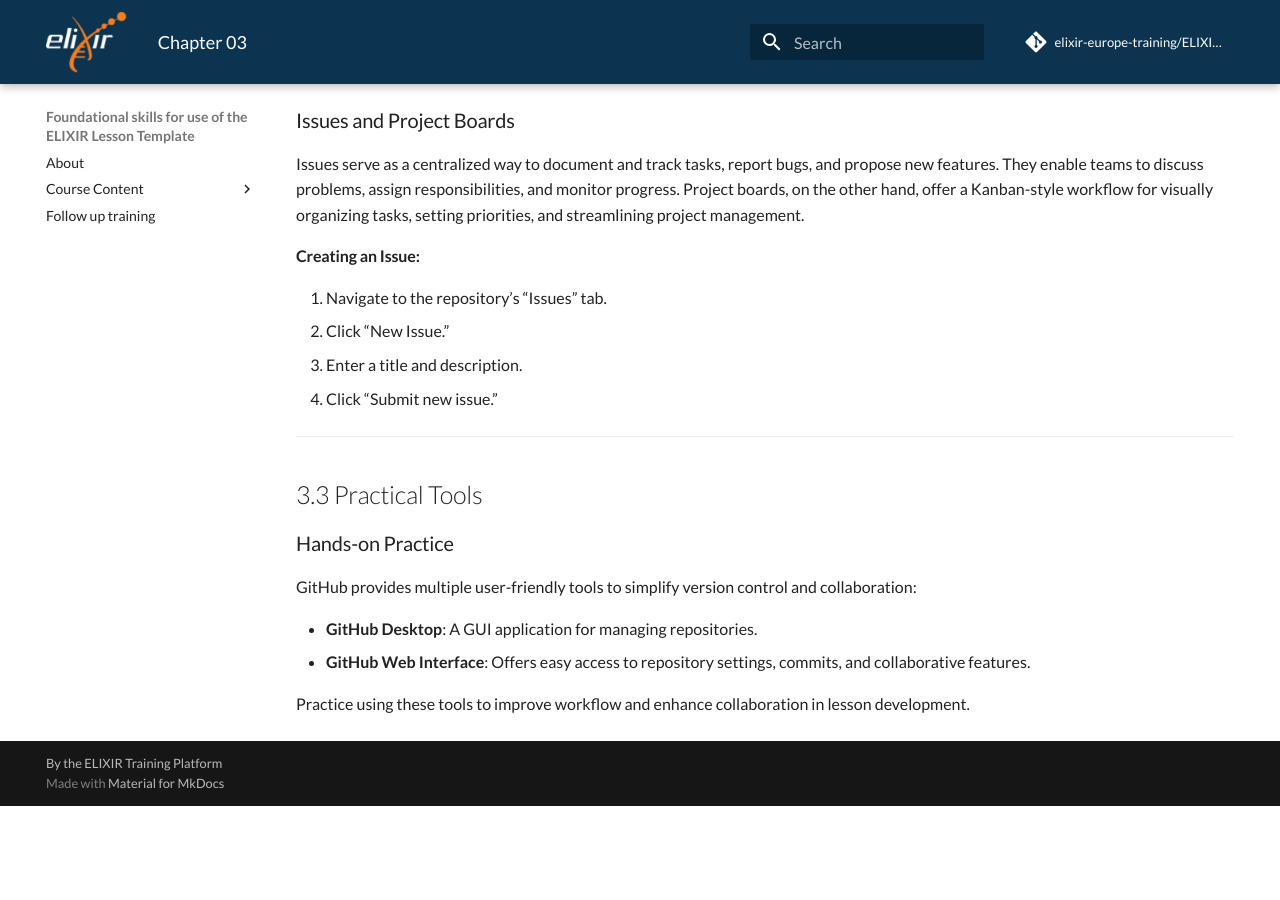
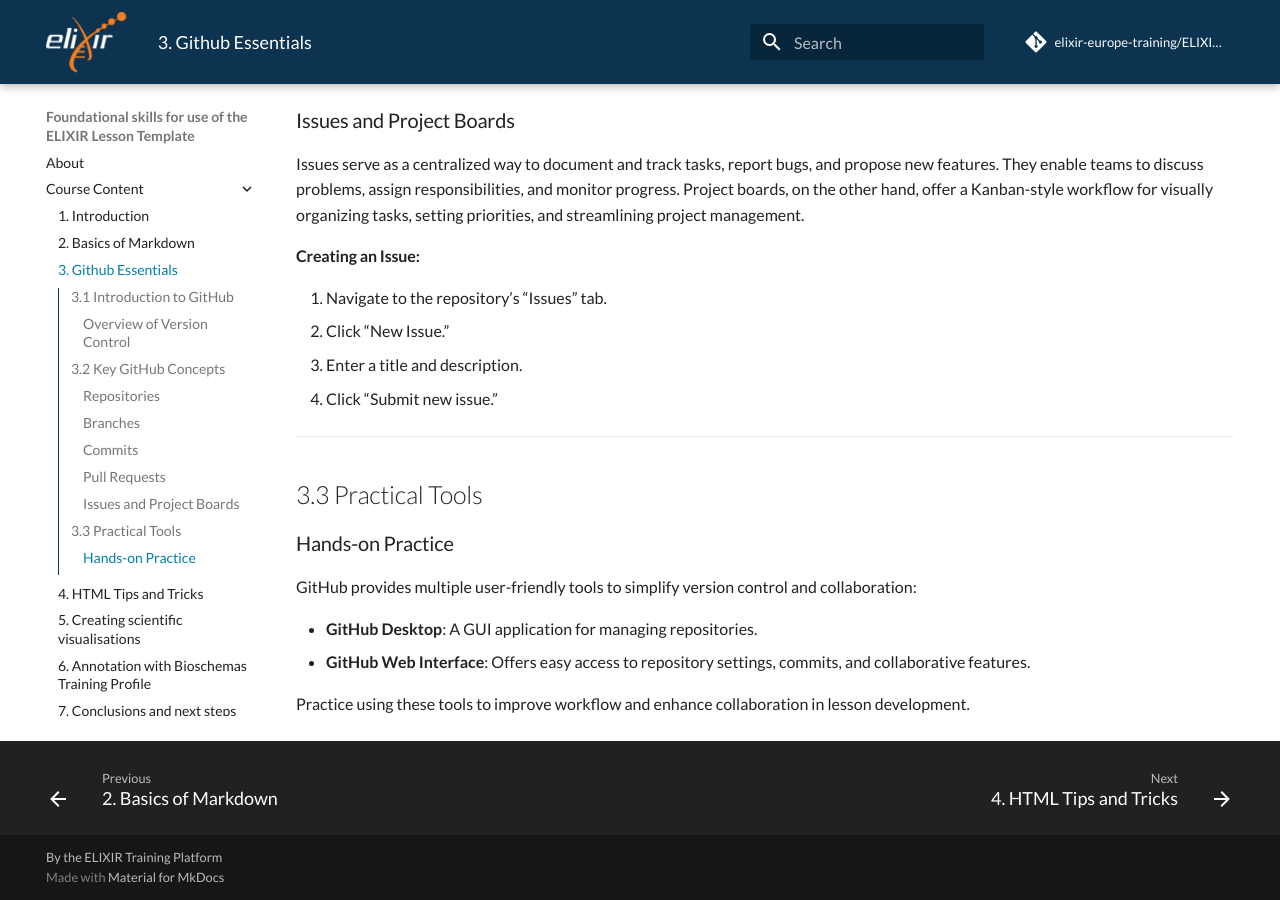
Before and after one commit to elixir-europe-training/ELIXIR-TrP-Fundations-LessonTemplate, an MkDocs documentation site: the page built from docs/chapters/chapter_03.md, in a window 1280 px wide and 900 px high, scrolled down 2080 px. Built offline with MkDocs 1.6.1 and Material for MkDocs 9.7.7, drawn with Linux system fonts in a browser that asks for light colours; comment, search, counter and statistics services are not loaded; before the commit the page ends 2886 px from its top, so only the background shows below that; some of the changed text lies outside the part shown.

Commit message:
Update mkdocs.yml

```diff
--- a/mkdocs.yml
+++ b/mkdocs.yml
@@ -3,8 +3,12 @@ nav:
     - About: index.md
     - Course Content:
       - "1. Introduction": chapters/chapter_01.md
-      - "2. Markdown": chapters/chapter_02.md
-      - "3. Github Essentials": chapters/chapter_02.md
+      - "2. Basics of Markdown": chapters/chapter_02.md
+      - "3. Github Essentials": chapters/chapter_03.md
+      - "4. HTML Tips and Tricks": chapters/chapter_04.md
+      - "5. Creating scientific visualisations": chapters/chapter_05.md
+      - "6. Annotation with Bioschemas Training Profile": chapters/chapter_06.md
+      - "7. Conclusions and next steps": chapters/chapter_07.md
       - "References": chapters/references.md
     - "Follow up training": follow_up_training.md
 
```
